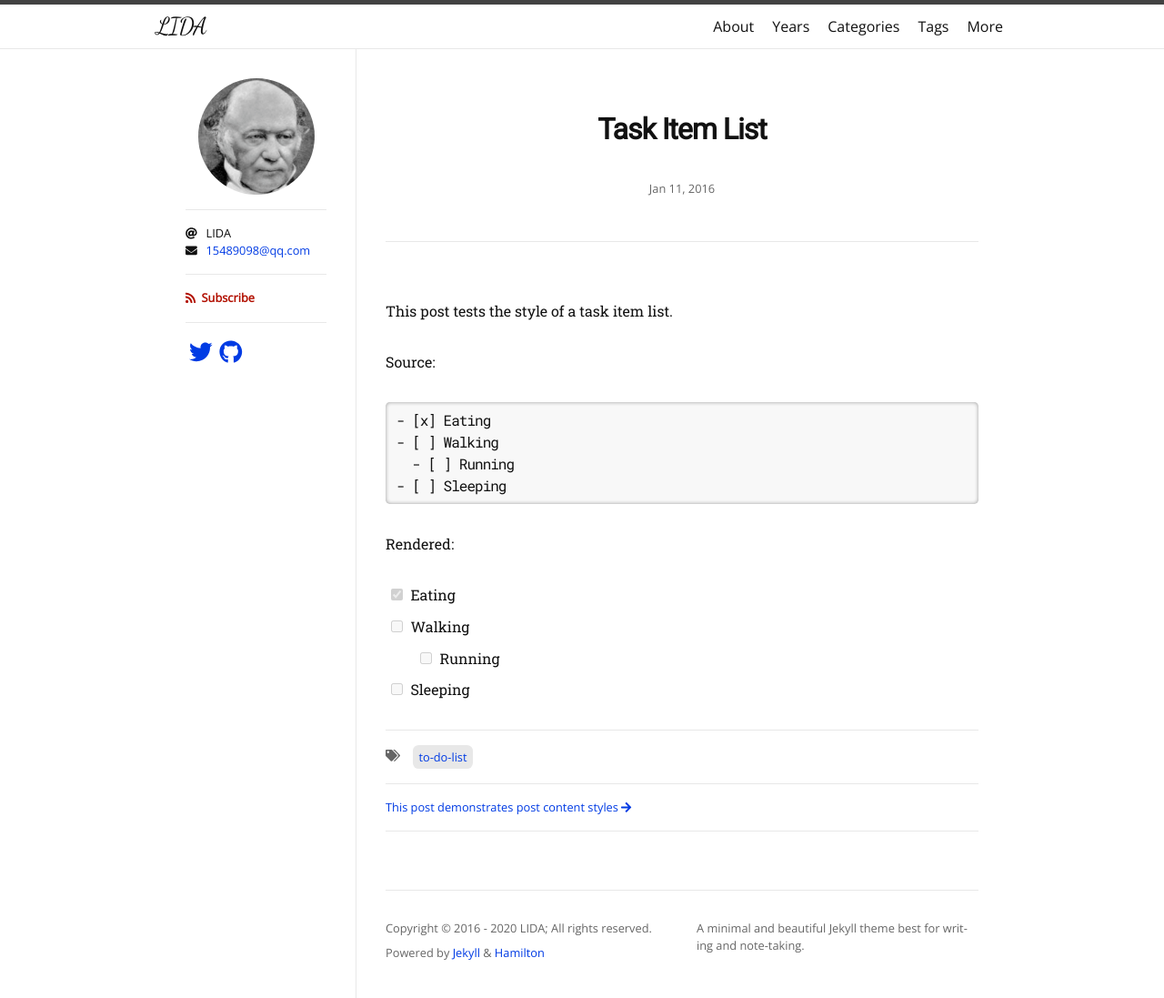
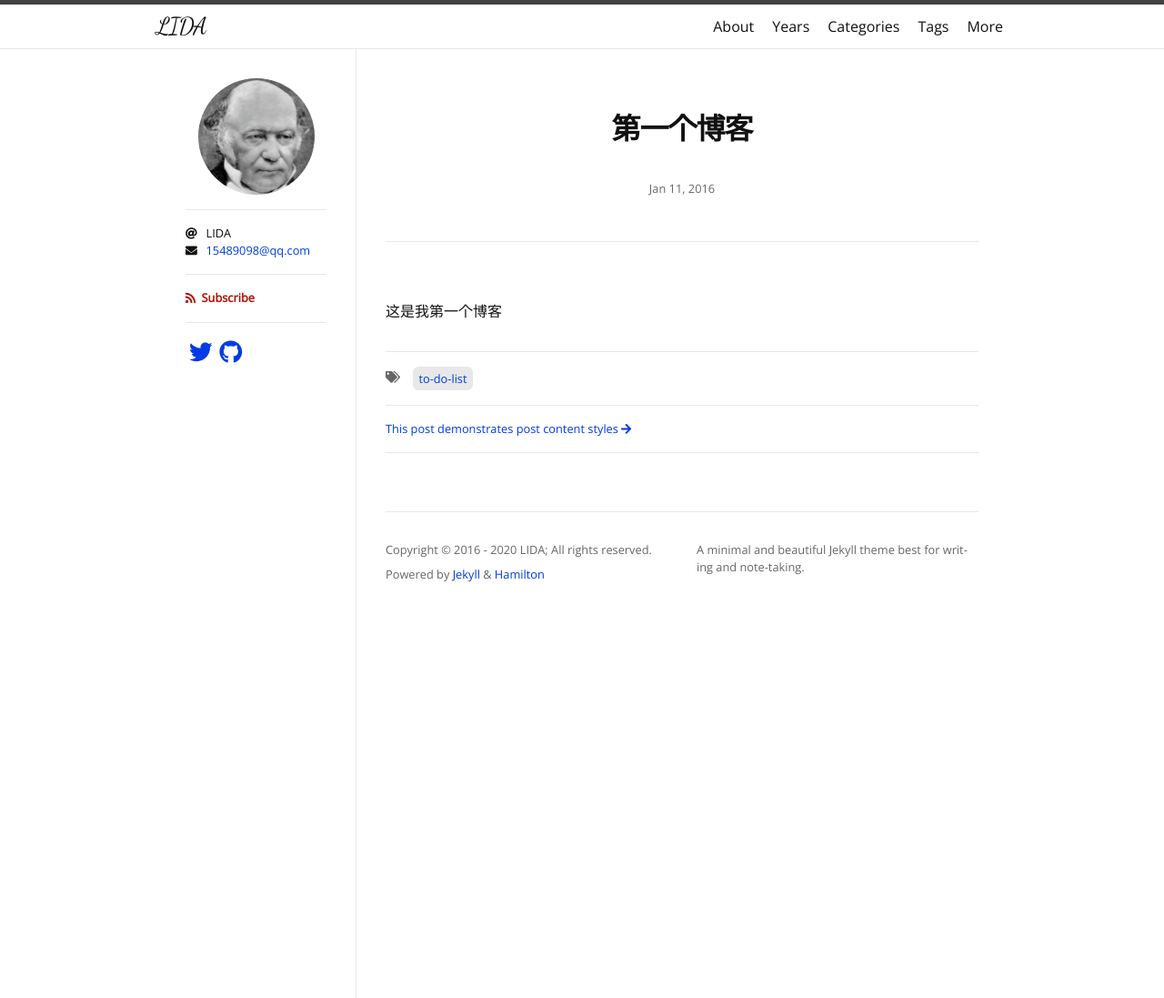
Before and after one commit to lidablog/lidablog.github.io, a Jekyll site: the page built from _posts/2016-01-11-task-item-list.md, in a window 1280 px wide. Shown: the whole page at 91% size. Built offline with Jekyll 4.4.1, drawn with Linux system fonts in a browser that asks for light colours; nearby versions of some CDN libraries; some web fonts are replaced.

Commit message:
修改文件: _posts/2016-01-11-task-item-list.md

````diff
--- a/_posts/2016-01-11-task-item-list.md
+++ b/_posts/2016-01-11-task-item-list.md
@@ -1,23 +1,7 @@
 ---
 layout: post
-title: Task Item List
+title: 第一个博客
 tags: [to-do list]
 ---
 
-This post tests the style of a task item list.
-
-Source:
-
-```markdown
-- [x] Eating
-- [ ] Walking
-  - [ ] Running
-- [ ] Sleeping
-```
-
-Rendered:
-
-- [x] Eating
-- [ ] Walking
-  - [ ] Running
-- [ ] Sleeping
+这是我第一个博客
````
